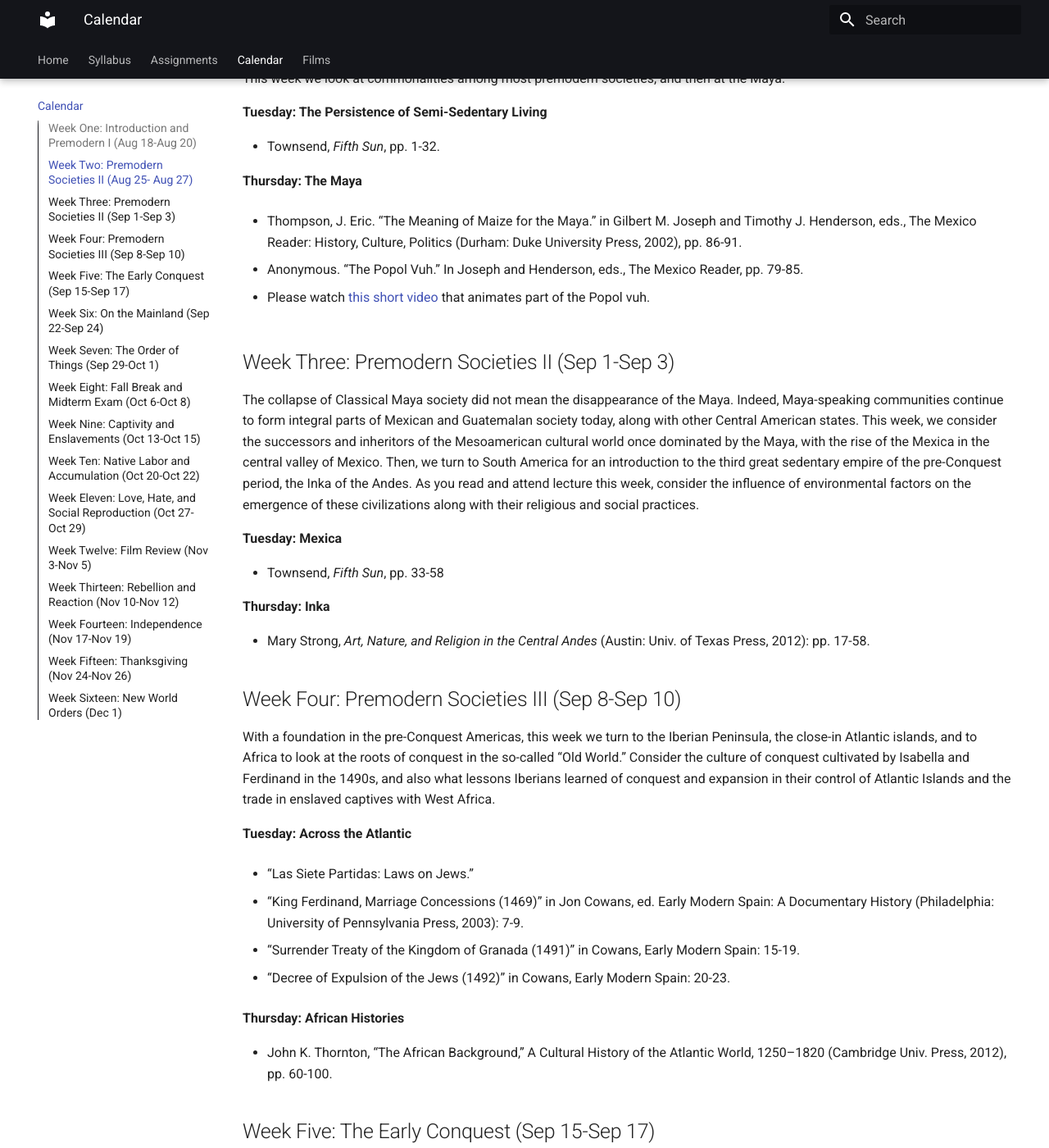
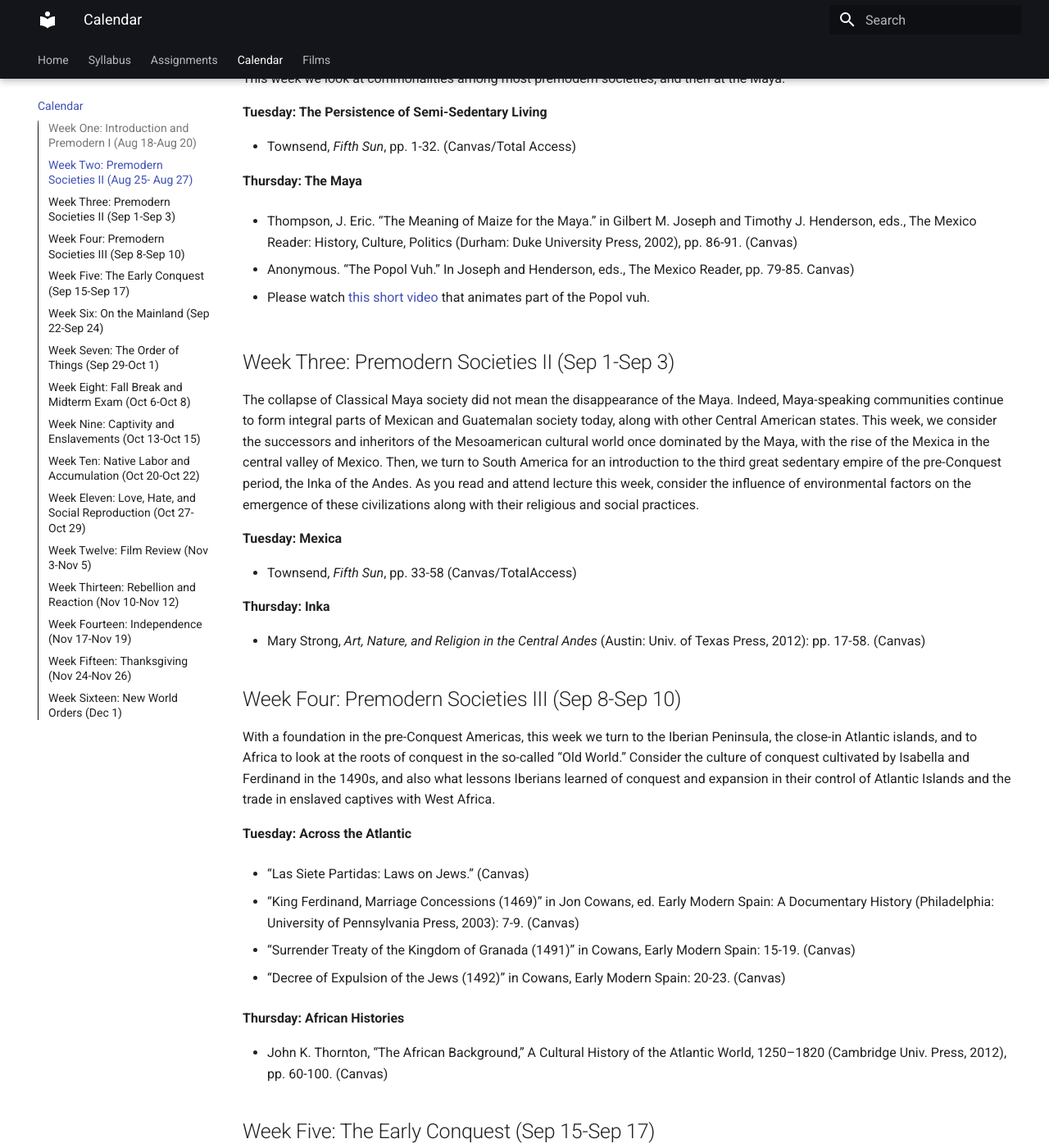
Before and after one commit to chadblack/2026ELA, an MkDocs documentation site: the page built from docs/calendar.md, in a window 1280 px wide and 1400 px high, scrolled down 1221 px. Shown: the whole window at 82% size. Built offline with MkDocs 1.6.1 and Material for MkDocs 9.7.7, drawn with Linux system fonts in a browser that asks for light colours; some of the changed text lies outside the part shown.

Commit message:
Update calendar.md

```diff
--- a/docs/calendar.md
+++ b/docs/calendar.md
@@ -43,13 +43,13 @@ This week we look at commonalities among most premodern societies, and then at t
 
 **Tuesday: The Persistence of Semi-Sedentary Living**
 
-- Townsend, _Fifth Sun_, pp. 1-32.
+- Townsend, _Fifth Sun_, pp. 1-32. (Canvas/Total Access)
 
 **Thursday: The Maya**
 
-- Thompson, J. Eric. “The Meaning of Maize for the Maya.” in Gilbert M. Joseph and Timothy J. Henderson, eds., The Mexico Reader: History, Culture, Politics (Durham: Duke University Press, 2002), pp. 86-91.
+- Thompson, J. Eric. “The Meaning of Maize for the Maya.” in Gilbert M. Joseph and Timothy J. Henderson, eds., The Mexico Reader: History, Culture, Politics (Durham: Duke University Press, 2002), pp. 86-91. (Canvas)
 
-- Anonymous. “The Popol Vuh.” In Joseph and Henderson, eds., The Mexico Reader, pp. 79-85.
+- Anonymous. “The Popol Vuh.” In Joseph and Henderson, eds., The Mexico Reader, pp. 79-85. Canvas)
 
 - Please watch [this short video](https://utk.idm.oclc.org/login?url=https://video.alexanderstreet.com/watch/popol-vuh?account_id=14766&usage_group_id=95393) that animates part of the Popol vuh.
 
@@ -60,11 +60,11 @@ The collapse of Classical Maya society did not mean the disappearance of the May
 
 **Tuesday: Mexica**
 
-- Townsend, _Fifth Sun_, pp. 33-58
+- Townsend, _Fifth Sun_, pp. 33-58 (Canvas/TotalAccess)
 
 **Thursday: Inka**
 
-- Mary Strong, _Art, Nature, and Religion in the Central Andes_ (Austin: Univ. of Texas Press, 2012): pp. 17-58.
+- Mary Strong, _Art, Nature, and Religion in the Central Andes_ (Austin: Univ. of Texas Press, 2012): pp. 17-58. (Canvas)
 
 
 ## Week Four: Premodern Societies III (Sep 8-Sep 10)
@@ -73,18 +73,18 @@ With a foundation in the pre-Conquest Americas, this week we turn to the Iberian
 
 **Tuesday: Across the Atlantic**
 
-- “Las Siete Partidas: Laws on Jews.”
+- “Las Siete Partidas: Laws on Jews.” (Canvas)
 
-- “King Ferdinand, Marriage Concessions (1469)” in Jon Cowans, ed. Early Modern Spain: A Documentary History (Philadelphia: University of Pennsylvania Press, 2003): 7-9.
+- “King Ferdinand, Marriage Concessions (1469)” in Jon Cowans, ed. Early Modern Spain: A Documentary History (Philadelphia: University of Pennsylvania Press, 2003): 7-9. (Canvas)
 
-- “Surrender Treaty of the Kingdom of Granada (1491)” in Cowans, Early Modern Spain: 15-19.
+- “Surrender Treaty of the Kingdom of Granada (1491)” in Cowans, Early Modern Spain: 15-19. (Canvas)
 
-- “Decree of Expulsion of the Jews (1492)” in Cowans, Early Modern Spain: 20-23.
+- “Decree of Expulsion of the Jews (1492)” in Cowans, Early Modern Spain: 20-23. (Canvas)
 
 
 **Thursday: African Histories**
 
-- John K. Thornton, “The African Background,” A Cultural History of the Atlantic World, 1250–1820 (Cambridge Univ. Press, 2012), pp. 60-100.
+- John K. Thornton, “The African Background,” A Cultural History of the Atlantic World, 1250–1820 (Cambridge Univ. Press, 2012), pp. 60-100. (Canvas)
 
 
 ## Week Five: The Early Conquest (Sep 15-Sep 17)
@@ -93,14 +93,14 @@ Prior to sailing across the Atlantic, Columbus learned from Portuguese and Spani
 
 **Tuesday: Caribbean Conquests**
 
-- Christopher Columbus’s Log, excerpted in English. Focus on period after Oct. 11.
-- The Requerimiento
+- Christopher Columbus’s Log, excerpted in English. Focus on period after Oct. 11.   (Canvas)
+- The Requerimiento (Canvas)
 
 
 **Thursday: The Critique**
 
-- Townsend, _Fifth Sun_, pp. 59-84.
-- Antonio Montesinos, “Advent Sermon”
+- Townsend, _Fifth Sun_, pp. 59-84. (TotalAccess)
+- Antonio Montesinos, “Advent Sermon” (Canvas)
 
 
 ## Week Six: On the Mainland (Sep 22-Sep 24)
@@ -109,14 +109,14 @@ In the 1520s and 1530s, the Spanish Empire expanded to cover much of Central and
 
 **Tuesday: Conquest Myths and Realities**
 
-- Townsend, _Fifth Sun_, pp. 85-106.
+- Townsend, _Fifth Sun_, pp. 85-106. (TotalAccess)
 
 - For a fantastic graphic novel approach to telling this story, check out the five episodes so [far written and drawn at Aztec Empire](https://www.bigredhair.com/books/aztec-empire/episode-one/). This graphic novel version of the Conquest works hard to be faithful to the visual world and recent historical scholarship on Cortes’s march from the sea.
 
 
 **Thursday: On the Planes of Cajamarca**
 
-- Townsend, _Fifth Sun_, pp. 107-128.
+- Townsend, _Fifth Sun_, pp. 107-128. (TotalAccess)
 
 
 ## Week Seven: The Order of Things (Sep 29-Oct 1)
@@ -125,11 +125,11 @@ How do you build an empire on the collapsing foundation of native society? How d
 
 **Tuesday: Building on collapsing ground**
 
-- Townsend, _Fifth Sun_, pp. 129-154.
+- Townsend, _Fifth Sun_, pp. 129-154. (Canvas)
 
 **Thursday: Church in State**
 
-- J.L Phelan, “Authority and Flexibility in the Spanish Imperial Bureaucracy” Administrative Science Quarterly, Vol. 5, No. 1, Special Issue on Comparative Public Administration. (Jun., 1960), pp. 47-65.
+- J.L Phelan, “Authority and Flexibility in the Spanish Imperial Bureaucracy” Administrative Science Quarterly, Vol. 5, No. 1, Special Issue on Comparative Public Administration. (Jun., 1960), pp. 47-65. [UTK Library](https://utk.primo.exlibrisgroup.com/permalink/01UTN_KNOXVILLE/1hkk4oh/cdi_econis_primary_482179511)
 
 
 ## Week Eight: Fall Break and Midterm Exam (Oct 6-Oct 8)
@@ -150,7 +150,7 @@ From its inception, the Spanish and Portuguese colonial projects depended on the
 
 **Thursday: Brazilian Development**
 
-- Jane Landers, “Felipe Edimboro Sues for Manumission, Don Francisco Xavier Sánchez contests (Florida, 1794),” in Colonial Lives, pp. 249-268.
+- Jane Landers, “Felipe Edimboro Sues for Manumission, Don Francisco Xavier Sánchez contests (Florida, 1794),” in Colonial Lives, pp. 249-268. (Canvas)
 
 
 ## Week Ten: Native Labor and Accumulation (Oct 20-Oct 22)
@@ -163,7 +163,7 @@ Enslavement was not the only form of coerced labor exploited by Iberian empires.
 
 **Thursday: Wither the Two Republics?**
 
-- Townsend, _Fifth Sun_, pp. 155-208.
+- Townsend, _Fifth Sun_, pp. 155-208. (TotalAccess)
 
 ## Week Eleven: Love, Hate, and Social Reproduction (Oct 27-Oct 29)
 
@@ -171,11 +171,11 @@ This week, we are focusing on family, sexuality, and social order. The customs a
 
 **Tuesday: Sex in the Archive**
 
-- Black, Chad. "Negotiating Adultery in Colonial Quito," Pp 171-179 in *The Routledge Companion to Sexuality and Colonialism*.
+- Black, Chad. "Negotiating Adultery in Colonial Quito," Pp 171-179 in *The Routledge Companion to Sexuality and Colonialism*. (Canvas)
 
 **Thursday: Is it Love, or Magic?**
 
-- Ruth Behar, “Sexual Witchcraft, Colonialism, and Women’s Powers,” in Sexuality and Marriage in Colonial Latin America. Lavrin, ed. Lincoln: Univ. of Nebraska Press, 1992.
+- Ruth Behar, “Sexual Witchcraft, Colonialism, and Women’s Powers,” in Sexuality and Marriage in Colonial Latin America. Lavrin, ed. Lincoln: Univ. of Nebraska Press, 1992. (Canvas)
 
 ## Week Twelve: Film Review (Nov 3-Nov 5)
 
@@ -196,9 +196,10 @@ By the 1780s, part of the Spanish Empire erupted into open rebellion against the
 
 **Tuesday: Opening the Age of Rebellion**
 
-- “José de Gálvez’s Decrees for the King’s Subjects in Mexico (1769, 1778)” in Mills, et. al., Colonial Latin America, pp. 270-273.
+- “José de Gálvez’s Decrees for the King’s Subjects in Mexico (1769, 1778)” in Mills, et. al., Colonial Latin America, pp. 270-273. (Canvas)
 
-- Pamela Voekel, “Peeing on the Palace: Bodily Resistance to Bourbon Reforms in Mexico City,” Journal of Historical Sociology, Vol. 5 No. 2 (June 1992): 183-208.
+- Pamela Voekel, “Peeing on the Palace: Bodily Resistance to Bourbon Reforms in Mexico City,” Journal of Historical Sociology, Vol. 5 No. 2 (June 1992): 183-208. [UTK Library](https://utk.primo.exlibrisgroup.com/permalink/01UTN_KNOXVILLE/1hkk4oh/cdi_crossref_citationtrail_10_1111_j_1467_6443_1992_tb00161_x)
+
 
 
 **Thursday: Monstrous Disorders**
```
